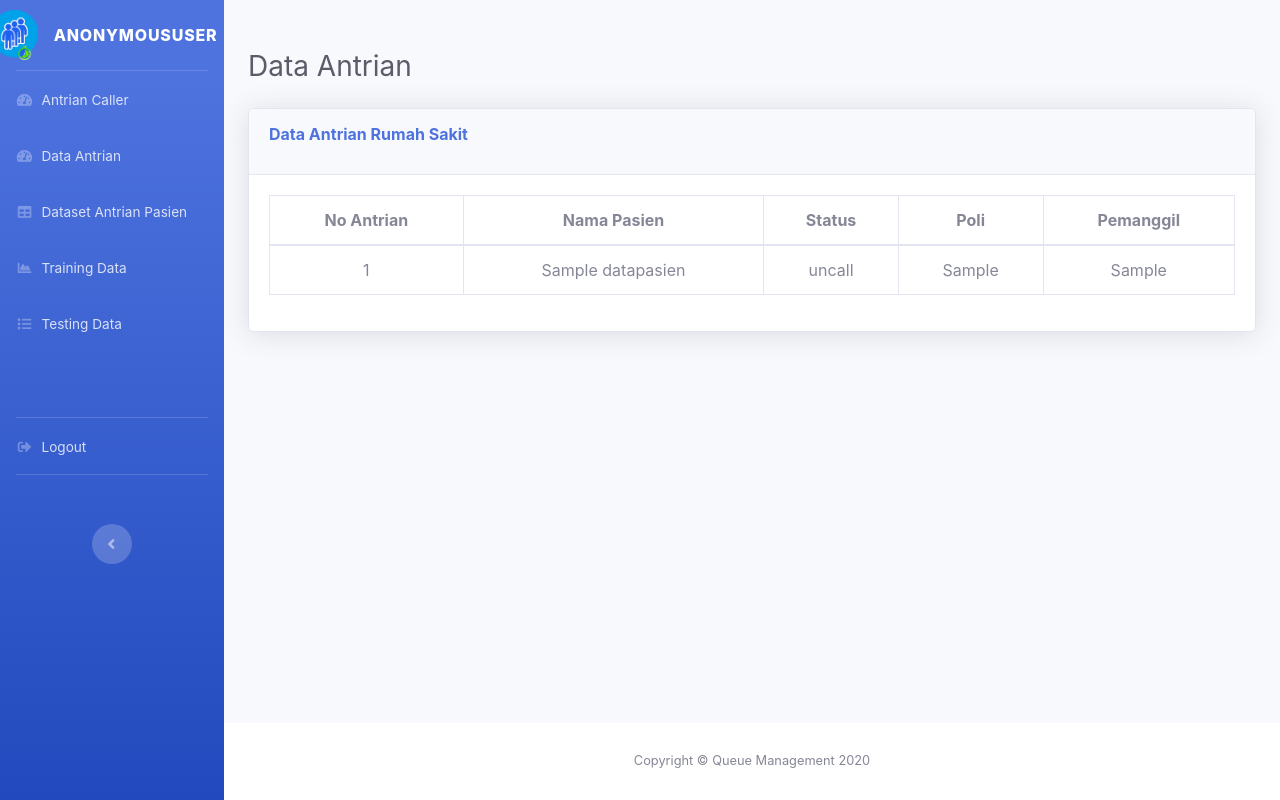
After one commit to fatoni-ach/management-queue, a Django app: a page that uses templates/pasien.html in a window 1280 px wide. The commit adds this page. Run offline with Django 3.2, Linux system fonts and the light colour scheme; tables that the repository leaves empty hold one stand-in row (values such as "Sample post"); some libraries are stand-ins or nearby versions; some web fonts are replaced.

Commit message:
api v3.4 add data antrian

```diff
--- a/Random_Forest/urls.py
+++ b/Random_Forest/urls.py
@@ -23,6 +23,7 @@ urlpatterns = [
     url(r'^login/$', views.login_view , name="login"),
     url(r'^logout/$', views.logout_view , name="logout"),
     url(r'^reset/$', views.reset , name="reset"),
+    url(r'^data-antrian/$', views.data_antrian , name="data_antrian"),
     url(r'^poli/(?P<jenis_pengobatan>[\w-]+)/$', views.poli , name="poli"),
     url(r'^antrian/', include('antrian.urls', namespace="antrian")),
     url(r'^api/request/', include('api.urls', namespace="api")),
--- a/Random_Forest/views.py
+++ b/Random_Forest/views.py
@@ -117,6 +117,15 @@ def poli(request, jenis_pengobatan):
     else :
         return redirect('login')
 
+def data_antrian(request):
+    noantrian = NoAntrian.objects.all().order_by('-created_at')
+    context = {
+        'title':'Data Antrian',
+        'body_judul':'Data Antrian',
+        'no_antrian':noantrian,
+    }
+    return render(request, "pasien.html", context)
+
 @login_required
 def logout_view(request):
     logout(request)
--- a/antrian/templates/antrian/index.html
+++ b/antrian/templates/antrian/index.html
@@ -14,7 +14,7 @@
     <div class="card shadow mb-4">
         <div class="card-header py-3">
           <div class="row">
-            <h6 class="m-0 font-weight-bold text-primary col-6">Data Antrian Rumah Sakit</h6>
+            <h6 class="m-0 font-weight-bold text-primary col-6">Dataset Antrian Rumah Sakit</h6>
             <hr>
               <div class="col-sm-6 col-md-6 ">
                 <div class="dataTables_length col-12" id="dataTable_length">
--- a/templates/index.html
+++ b/templates/index.html
@@ -93,6 +93,8 @@
                 <tr align="center">
                 <th>No Antrian Pasien</th>
                 <th>Nama</th>
+                <th>Durasi</th>
+
                 </tr>
             </thead>
             <tbody>
@@ -100,6 +102,7 @@
                 <tr align="center">
                    <td>{{data.no}}</td>
                    <td>{{data.data_pasien.nama_pasien}}</td>
+                   <td>{{data.durasi}} menit</td>
                 </tr>
                 {% endfor %}
             </tbody>
--- /dev/null
+++ b/templates/pasien.html
@@ -0,0 +1,73 @@
+{% extends "base.html" %}
+{% load static %}
+
+{% block app_css %}
+
+{% endblock app_css%}
+
+{% block heading %}
+    <h1 class="h3 mb-0 text-gray-800">{{body_judul}}</h1>
+    <!-- <a href="{% url 'antrian:create' %}" class="d-none d-sm-inline-block btn btn-sm btn-primary shadow-sm"><i class="fas fa-plus fa-sm text-white-50"></i> Tambah Data </a> -->
+{% endblock heading %}
+
+{% block body %}
+    <div class="card shadow mb-4">
+        <div class="card-header py-3">
+          <div class="row">
+            <h6 class="m-0 font-weight-bold text-primary col-6">Data Antrian Rumah Sakit</h6>
+            <hr>
+
+            </div>
+        </div>
+        <div class="card-body">
+        <div class="table-responsive">
+            <table class="table table-bordered" id="dataTable" width="100%" cellspacing="0">
+            <thead>
+                <tr align="center">
+                <th>No Antrian</th>
+                <th>Nama Pasien</th>
+                <th>Status</th>
+                <th>Poli</th>
+                <th>Pemanggil</th>
+                </tr>
+            </thead>
+            <tbody>
+                {% for data in no_antrian %}
+                <tr align="center">
+                    <td>{{data.no}}</td>
+                    <td>{{data.data_pasien.nama_pasien}}</td>
+                    <td>{{data.status}}</td>
+                    <td>{{data.jenis_pengobatan}}</td>
+                    <td>{{data.pemanggil}}</td>
+                    <!-- <td>
+                        <a href="{% url 'antrian:update' data.id %}" class="btn btn-user btn-warning">Update</a>
+                        <ul class="navbar-nav ml-auto">
+                        <li class="nav-item dropdown no-arrow">
+                            <a class="nav-link dropdown-toggle" href="#" id="alertsDropdown" role="button" data-toggle="dropdown" aria-haspopup="true" aria-expanded="false">
+
+
+                              <button class="btn btn-user btn-danger">Hapus</button>
+                            </a>
+                            <div class="dropdown-list dropdown-menu dropdown-menu-right shadow animated--fade-in" aria-labelledby="alertsDropdown">
+                              <h6 class="dropdown-header">
+                                Yakin ingin menghapus ?
+                              </h6>
+                              <a class="dropdown-item d-flex align-items-center bg-" href="{% url 'antrian:delete' data.id %}">
+                                <div class="mr-3">
+                                </div>
+                                <div>
+                                  <div class="medium">Ya</div>
+                                </div>
+                              </a>
+                            </div>
+                          </li>
+                        </ul>
+                    </td>               -->
+                </tr>
+                {% endfor %}
+            </tbody>
+            </table>
+        </div>
+        </div>
+    </div>
+{% endblock body %}
--- a/templates/snippets/sidebar.html
+++ b/templates/snippets/sidebar.html
@@ -22,9 +22,14 @@
         <span>Antrian Caller</span></a>
     </li>
     <li class="nav-item">
+      <a class="nav-link" href="{% url 'data_antrian' %}">
+        <i class="fas fa-fw fa-tachometer-alt"></i>
+        <span>Data Antrian</span></a>
+    </li>
+    <li class="nav-item">
       <a class="nav-link" href="{% url 'antrian:index' %}">
         <i class="fas fa-fw fa-table"></i>
-        <span>Data Antrian Pasien</span></a>
+        <span>Dataset Antrian Pasien</span></a>
     </li>
     <li class="nav-item">
       <a class="nav-link" href="{% url 'pttp:index' %}">
```
